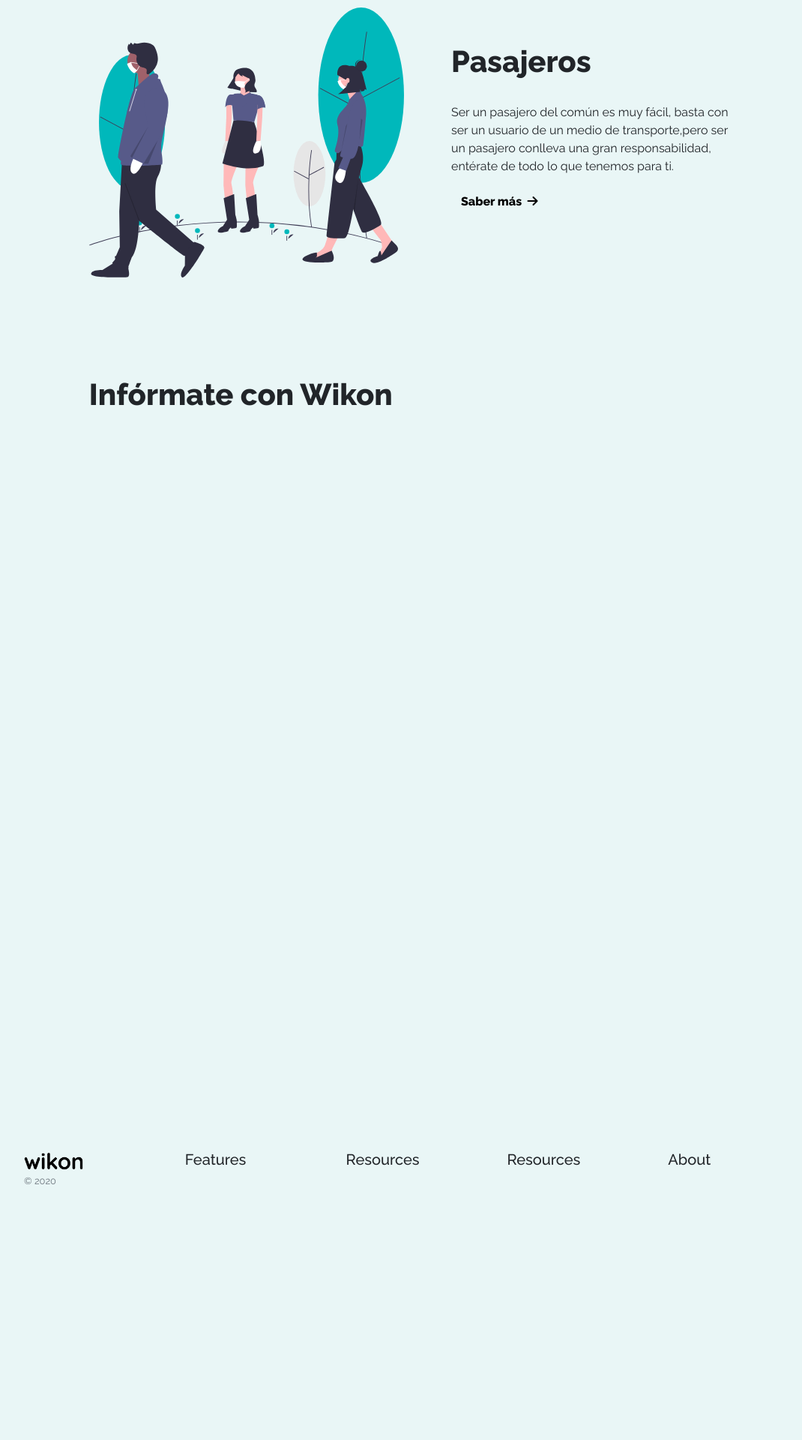
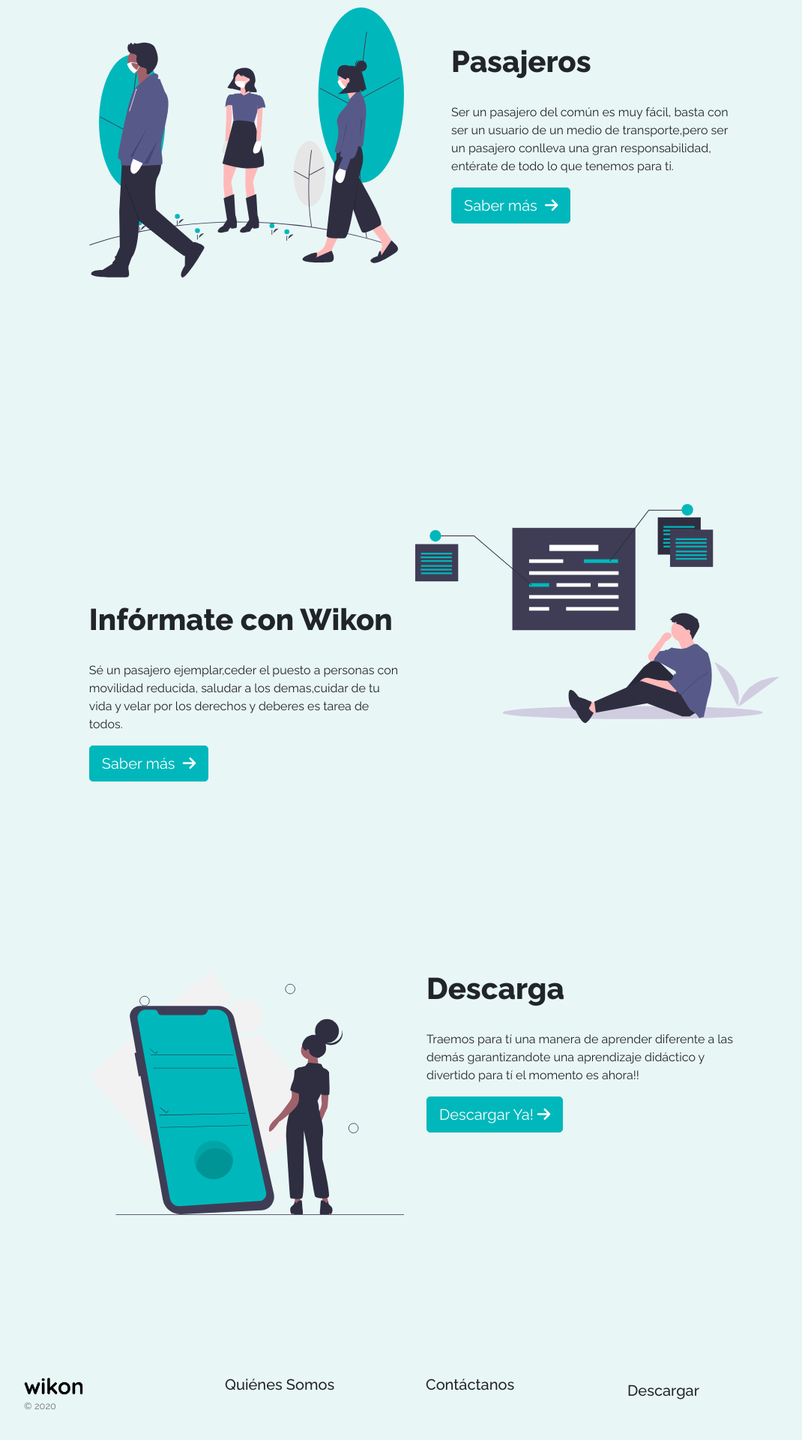
Before and after one commit to jdesignermayor/wikon, a PHP site: page / in a window 1280 px wide. Shown: the part 673-2593 px from the top of the page at 75% size, without its empty margins (86-1156 px from the left). Before the commit the page ends 2252 px from the top, so only its background shows below. Run offline with PHP 8.4, Linux system fonts and the light colour scheme; some libraries are stand-ins or nearby versions.

Commit message:
santiago
nuevos cambios

```diff
--- a/css/styles.css
+++ b/css/styles.css
@@ -64,6 +64,11 @@
   .btnpropio {
     font-size: 1.5em !important;
   }
+  .imagenes-carta2{
+    width: 70% !important;
+    margin : 0px !important;
+
+  }
 }
 
 .seccion-logo {
@@ -123,3 +128,13 @@
 .imagenes-carta {
   width: 100%;
 }
+
+.imagenes-carta2 {
+  width: 38%;
+  margin-left: 50%;
+  margin-top: 170px;
+}
+
+.imagenes-carta3 {
+  width: 100%;
+}
--- a/index.html
+++ b/index.html
@@ -91,13 +91,20 @@
 				responsabilidad, entérate de todo
 				lo que tenemos para ti.</p>
 
-				<button type="button" class="btn btn-link font-weight-bold">Saber más &nbsp;<i class="fas fa-arrow-right"></i></button>
+				<button type="button" class="btn btn-primary btn-lg font-weight-normal">Saber más &nbsp;<i class="fas fa-arrow-right"></i></button>
 			</div>
 		</div>
-
+		<div class="carta">
+			<img class="imagenes-carta2" src="assets/img/undraw_annotation_7das.svg" alt="">
+		</div>
 		<div class="row paneles">
 				<div class="col">
 					<h1 class="font-weight-bold pb-4">Infórmate con Wikon</h1>
+					<p>Sé un pasajero ejemplar,ceder el puesto a personas con movilidad reducida,
+						 saludar a los demas,cuidar de tu vida y velar por los derechos y deberes
+						  es tarea de todos.</p>
+				<button type="button" class="btn btn-primary btn-lg font-weight-normal">Saber más &nbsp;<i class="fas fa-arrow-right"></i></button>
+
 				</div>
 			<div class="col-md-6 col-sm-12">
 				<div class="carta">
@@ -109,10 +116,22 @@
 		<div class="row paneles">
 			<div class="col-md-6 col-sm-12">
 				<div class="carta">
+					<img class="imagenes-carta3" src="assets/img/undraw_Mobile_app_p3ts.svg" alt="">
 
 				</div>
 			</div>
 			<div class="col">
+				<h1 class="font-weight-bold pb-4 font-size-5em">Descarga</h1>
+					<p>Traemos para tí una manera de aprender diferente a las demás
+						garantizandote una aprendizaje didáctico y divertido para tí
+						el momento es ahora!!
+						<br>
+
+
+
+					</p>
+				<button type="button" class="btn btn-primary btn-lg font-weight-normal">Descargar Ya!&nbsp;<i class="fas fa-arrow-right"></i></button>
+
 
 			</div>
 		</div>
@@ -125,16 +144,13 @@
 					<small class="d-block mb-3 text-muted">© 2020</small>
 				</div>
 				<div class="col-6 col-md">
-					<h5>Features</h5>
+					<h5>Quiénes Somos</h5>
 				</div>
 				<div class="col-6 col-md">
-					<h5>Resources</h5>
+					<h5>Contáctanos</h5>
 				</div>
-				<div class="col-6 col-md">
-					<h5>Resources</h5>
-				</div>
-				<div class="col-6 col-md">
-					<h5>About</h5>
+				<div class="btn-btn-primary btn-lg col-6 col-md">
+					<h5>Descargar</h5>
 				</div>
 			</div>
 		</footer>
```
Also changed, not shown: README.md (deleted), assets/img/undraw_Mobile_app_p3ts.svg (added), assets/img/undraw_annotation_7das.svg (added).
